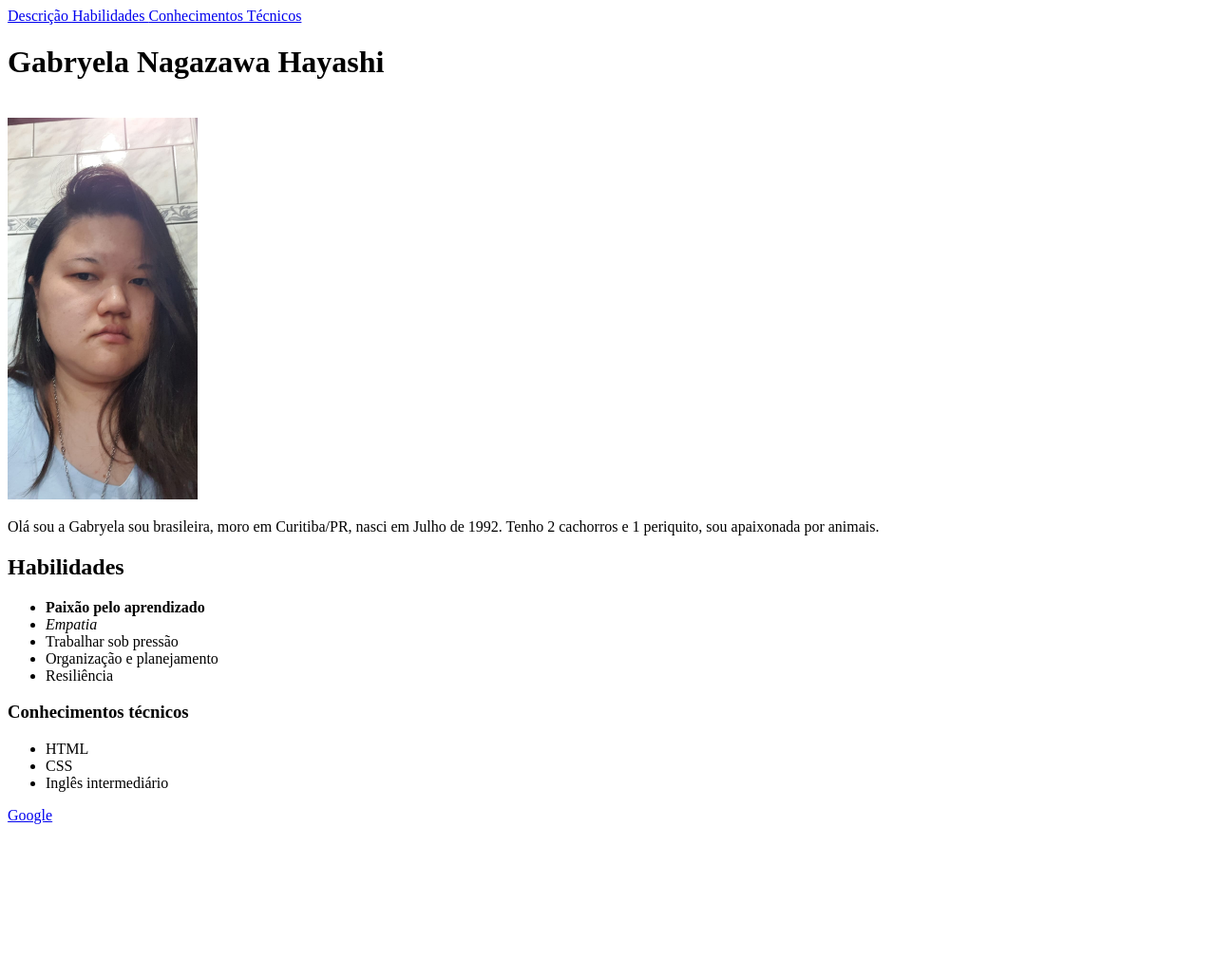
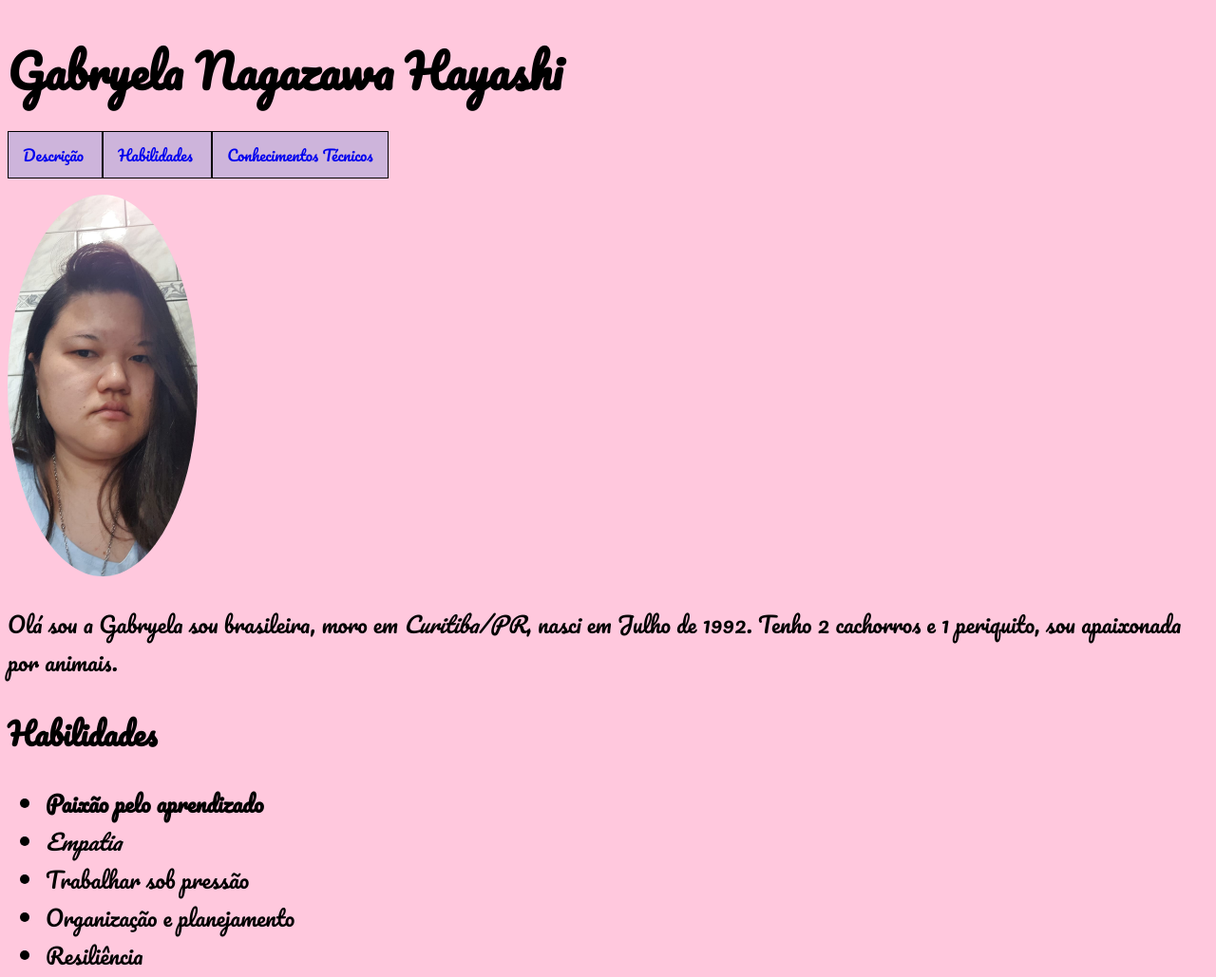
Before and after one commit to GabryelaNH/GabryelaNH.github.io, a plain HTML site: page index.html in a window 1280 px wide. Shown: the top 1029 px of the page at 95% size. Before the commit the page ends 876 px from the top, so only its background shows below. Drawn offline with Linux system fonts and the light colour scheme.

Commit message:
update primeiros css

```diff
--- a/index.html
+++ b/index.html
@@ -1,16 +1,60 @@
 <!DOCTYPE html>
 <html>
   <head>
-        <meta charset="UTF-8">
+    <meta charset="UTF-8" />
+    <link rel="preconnect" href="https://fonts.googleapis.com" />
+    <link rel="preconnect" href="https://fonts.gstatic.com" crossorigin />
+    <link
+      href="https://fonts.googleapis.com/css2?family=Pacifico&display=swap"
+      rel="stylesheet"
+    />
+    <style>
+      body {
+          font-family: Pacifico;
+          background-color: #ffc8dd;
+      }
+      .local {
+          font-style: italic;
+      }
+      ul, p {
+          font-size: 23px;
+      }
+      h2, h3 {
+          font-size: 2em;
+      }
+      h1 {
+          font-size: 3em;
+      }
+      .foto {
+          border-radius: 50%;
+      }
+      .button {
+          text-decoration: none;
+          margin: auto;
+          padding: 10px 15px;
+          background-color: #cdb4db;
+          border: 1px solid black;
+      }
+
+    </style>
   </head>
   <body>
-        <a href="#id descricao"> Descrição </a>
-        <a href="#id habilidades"> Habilidades </a>
-        <a href="#id conhecimentos"> Conhecimentos Técnicos </a>
     <title>Portifólio Gabryela Nagazawa Hayashi</title>
-        <h1>Gabryela Nagazawa Hayashi</h1> <br>
-        <img src="WhatsApp Image 2022-06-13 at 14.13.19.jpeg" alt="Foto da Gabryela Nagazawa Hayashi" width="200px"><br>
-        <p id="descricao">Olá sou a Gabryela sou brasileira, moro em Curitiba/PR, nasci em Julho de 1992. Tenho 2 cachorros e 1 periquito, sou apaixonada por animais.</p>
+
+    <h1>Gabryela Nagazawa Hayashi</h1>
+    <a class="button" href="#id descricao"> Descrição </a>
+    <a class="button" href="#id habilidades"> Habilidades </a>
+    <a class="button" href="#id conhecimentos"> Conhecimentos Técnicos </a>
+    <br /><br>
+    <img class="foto"
+      src="WhatsApp Image 2022-06-13 at 14.13.19.jpeg"
+      alt="Foto da Gabryela Nagazawa Hayashi"
+      width="200px"
+    /><br />
+    <p id="descricao">
+      Olá sou a Gabryela sou brasileira, moro em <span class="local"> Curitiba/PR</span>, nasci em Julho de
+      1992. Tenho 2 cachorros e 1 periquito, sou apaixonada por animais.
+    </p>
     <h2 id="habilidades">Habilidades</h2>
     <ul>
       <li><strong>Paixão pelo aprendizado</strong></li>
@@ -25,6 +69,5 @@
       <li>CSS</li>
       <li>Inglês intermediário</li>
     </ul>
-       <a href="https://www.google.com.br" target="_blank"> Google </a>
   </body>
 </html>
```
Lines whose indentation alone changed are shown as unchanged.
